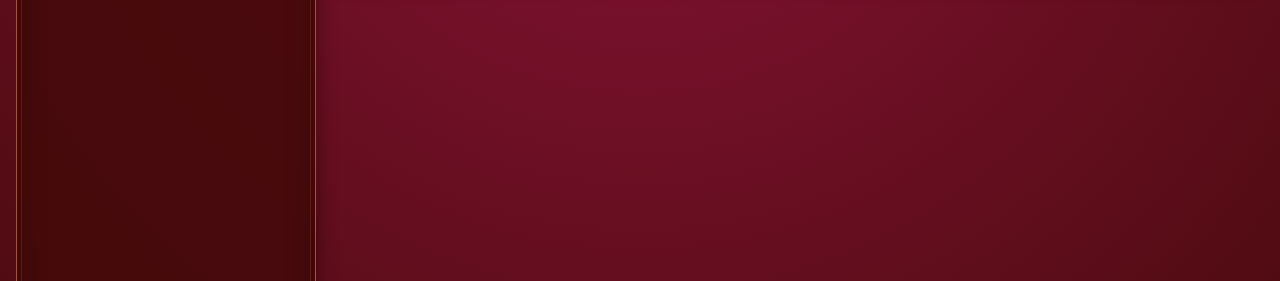
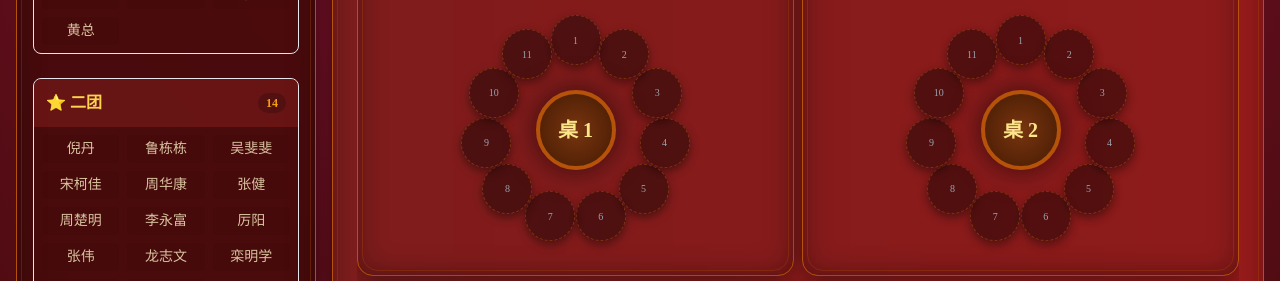
Before and after one commit to iantobebetter-gif/iantobebetter-gif.github.io, a website: page docs/index.html in a window 1280 px wide. Shown: the part 267-548 px from the top of the page. Drawn offline with Linux system fonts and the light colour scheme; no server answers.

Commit message:
增加兜底

```diff
--- a/docs/index.html
+++ b/docs/index.html
@@ -783,6 +783,20 @@
         });
       });
 
+      // Mock Data Fallback
+      const MOCK_ROSTER = {
+        leaders: [
+          { name: "王总", role: "leader" }, { name: "卢总", role: "leader" },
+          { name: "寿总", role: "leader" }, { name: "黄总", role: "leader" }
+        ],
+        groups: {
+          "二团": ["倪丹","鲁栋栋","吴斐斐","宋柯佳","周华康","张健","周楚明","李永富","厉阳","张伟","龙志文","栾明学","康怿涵","闫胜元"].map(n=>({name:n})),
+          "四团": ["潘琰","孔祥福","陈骏宇","傅承雄","何林飞","宋荣","李泽州","郑力玮","贺思","徐俊超","王宇涵","董银燕","许忆恩"].map(n=>({name:n})),
+          "五团": ["李杰","罗进珮","高燕煦","金戈愉","许楷文","刘景力","汪新涛","李乐天","马奕骏"].map(n=>({name:n})),
+          "特邀嘉宾": ["叶剑","郭凡玉","孔冷","陈峰"].map(n=>({name:n}))
+        }
+      };
+
       async function refreshData() {
         try {
           const res = await fetch(`${API_URL}/init`);
@@ -797,9 +811,19 @@
           updateStats();
           checkLocalLogin(); // Check cache after loading data
         } catch (err) {
-          console.error(err);
-          // Fallback or Alert?
-          // alert("无法连接后台系统，请确保 node server.js 已运行");
+          console.error("Using fallback data due to API error:", err);
+          // Fallback logic
+          state.config = { table_count: 4, seats_per_table: 11 };
+          // Generate mock tables
+          state.tables = Array.from({length: 4}, (_, i) => ({
+             id: i + 1,
+             seats: Array.from({length: 11}, () => ({ used: false, name: "", role: "employee" }))
+          }));
+          state.stats = { total: 44, signedIn: 0, remaining: 44 };
+
+          renderLayout();
+          updateStats();
+          alert("无法连接后台，已切换至离线演示模式");
         }
       }
 
@@ -891,9 +915,10 @@
           if (!res.ok) throw new Error("Failed to fetch roster");
           rosterData = await res.json();
           renderRoster();
-          // updateSuggestions(); // Removed initial call, now driven by input event
         } catch (err) {
-          console.error(err);
+          console.error("Using fallback roster:", err);
+          rosterData = MOCK_ROSTER;
+          renderRoster();
         }
       }
 
```
Also changed, not shown: docs/lottery.html (+23 -4 lines).
